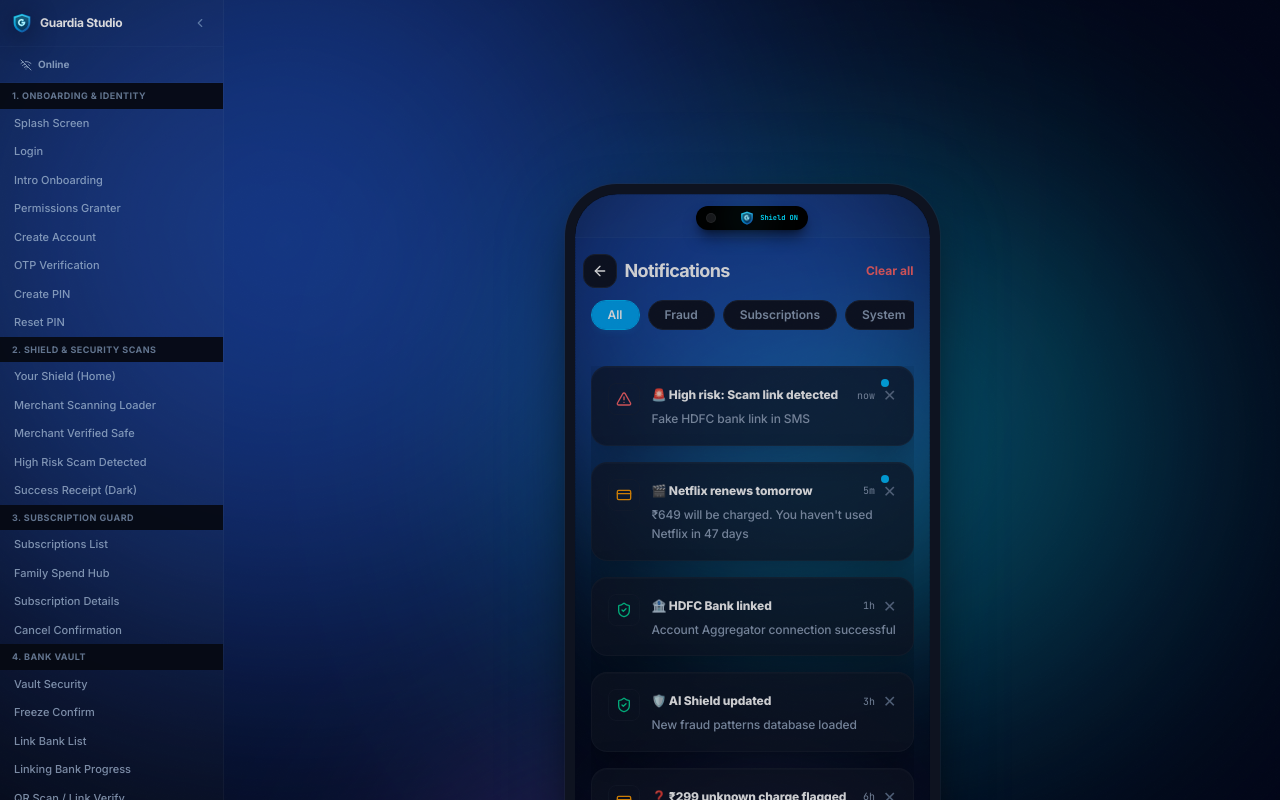
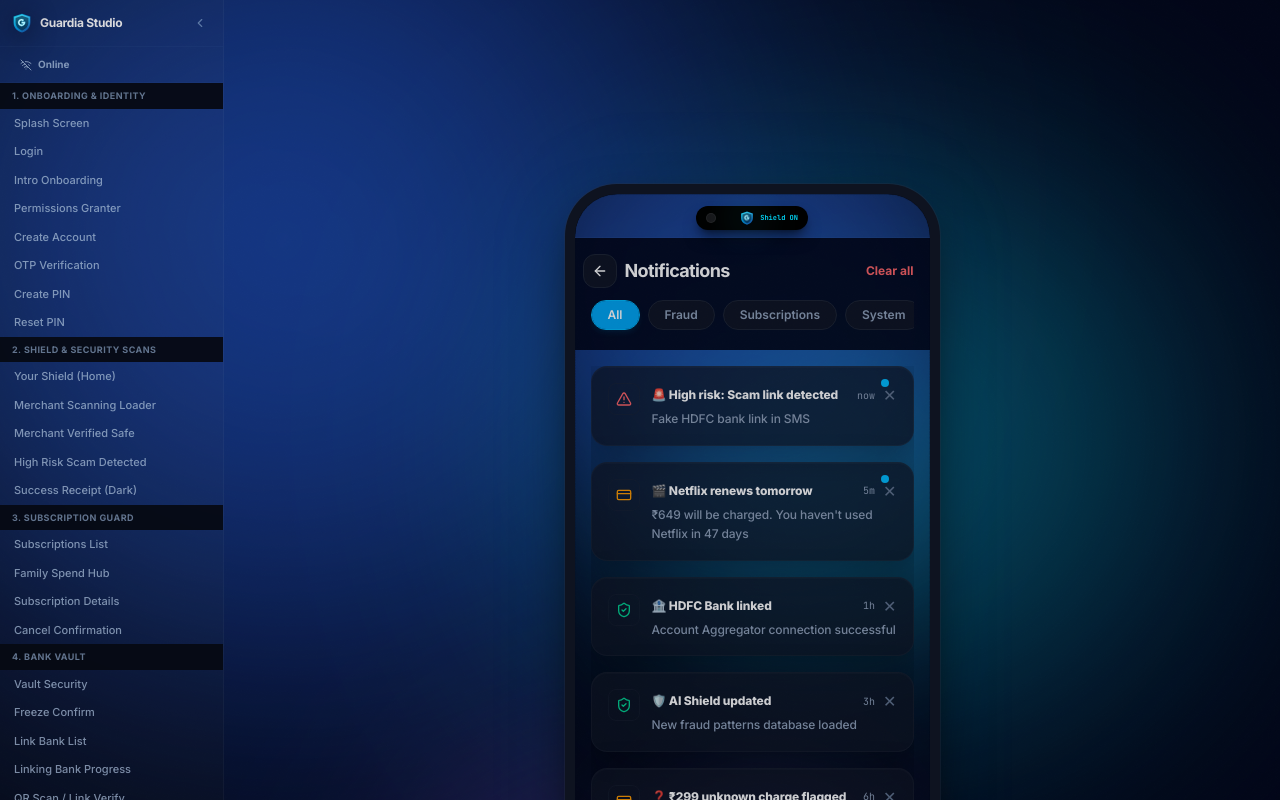
Before and after one commit to jangidarts3860-rgb/Guardia-AI, a React (Vite) app: page /notifications in a window 1280 px wide. Shown: the top 800 px of the page. Built offline with nearby package versions, Linux system fonts and the light colour scheme.

Commit message:
UI: Make Notifications header and filters sticky while scrolling

```diff
--- a/src/components/screens/individual/NotificationsScreen.tsx
+++ b/src/components/screens/individual/NotificationsScreen.tsx
@@ -44,7 +44,7 @@
     <div className="flex flex-col min-h-full bg-transparent text-white p-4 justify-between">
       <div className="space-y-4 flex-1 flex flex-col">
         {/* Header + Filter Tabs */}
-        <div className="pb-3 space-y-3">
+        <div className="sticky top-0 z-50 pb-3 pt-4 space-y-3 bg-[#020617]/90 backdrop-blur-xl -mx-4 px-4 -mt-4">
         <div className="flex justify-between items-center">
           <div className="flex items-center space-x-2">
             <button onClick={() => navigate('/home')} className="p-2 -ml-2 rounded-xl bg-slate-900 border border-slate-800 hover:bg-slate-800 transition focus-visible:ring-2 focus-visible:ring-sky-500" aria-label="Go back">
```
